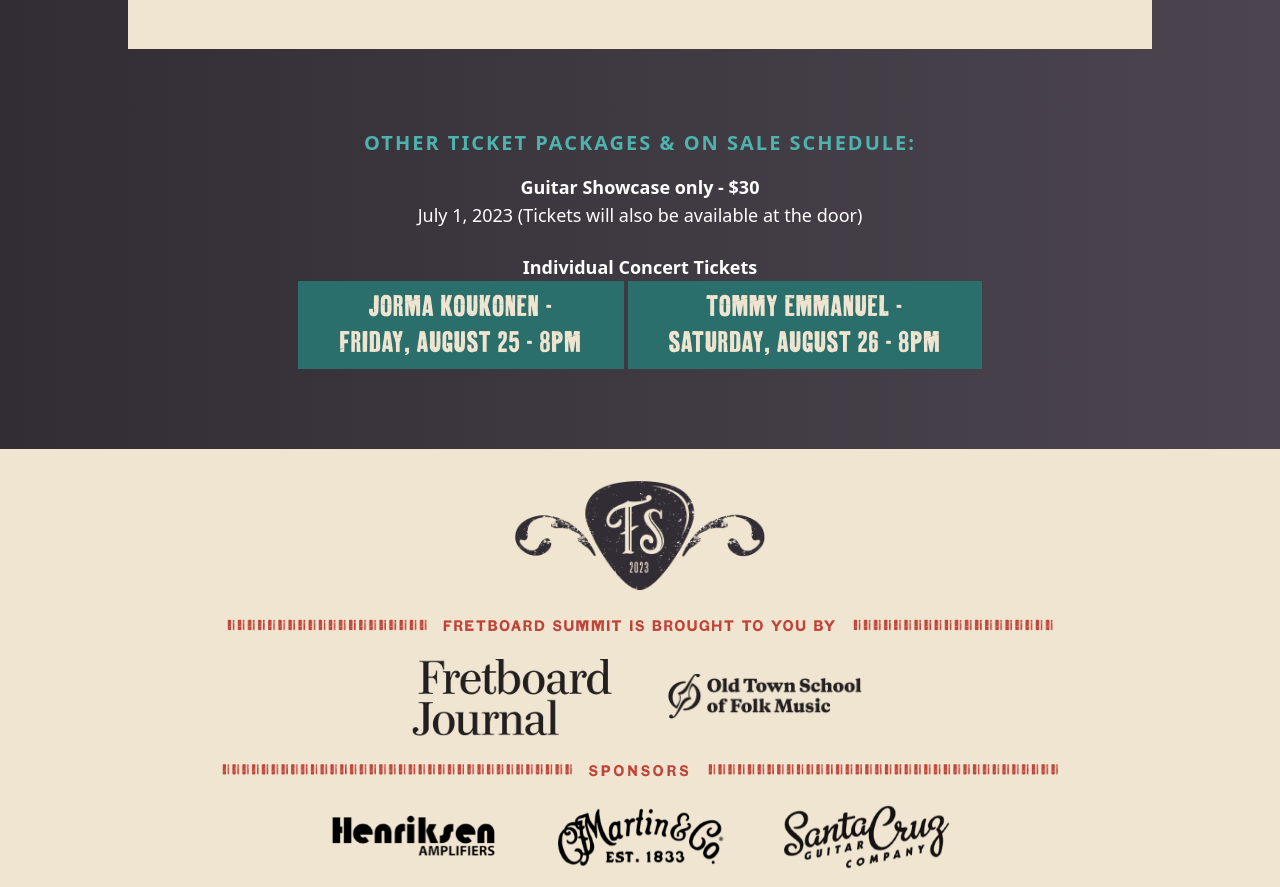
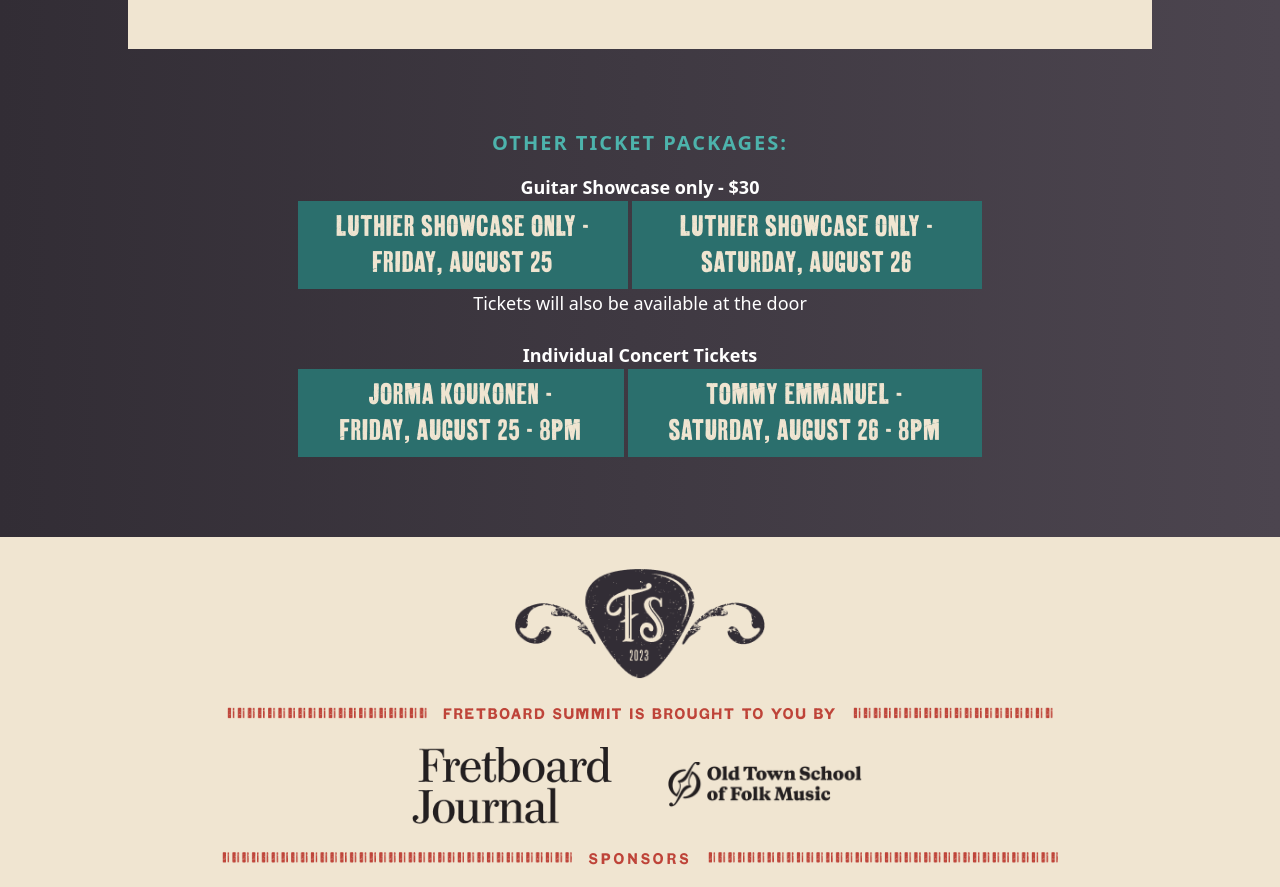
Before and after one commit to oldtownschool/fretboard-summit, a Next.js app: page /tickets in a window 1280 px wide. Shown: the part 2180-3067 px from the top of the page. Built offline with nearby package versions, Linux system fonts and the light colour scheme.

Commit message:
updated tickets page with buttons for guitar showcase

```diff
--- a/app/tickets/page.js
+++ b/app/tickets/page.js
@@ -161,13 +161,27 @@ export default function Tickets() {
 
         <div className="mt-10 mb-20 w-full max-w-5xl items-center sm:flex sm:flex-col px-4 lg:px-14 text-center">
           <h2 className="mb-4 text-[#4DB3AC] font-bold uppercase text-xl tracking-widest ">
-            OTHER TICKET PACKAGES &amp; ON SALE SCHEDULE:
+            OTHER TICKET PACKAGES:
           </h2>
           <p className="text-white text-lg">
             <span className="font-bold">Guitar Showcase only - $30</span>
-            <br />
-            July 1, 2023 (Tickets will also be available at the door)
           </p>
+          <div className="w-full sm:flex-row sm:flex sm:w-3/4">
+            <Link href="https://www.oldtownschool.org/events/event.php?event_id=8881" className="text-center">
+              <button className="tracking-wider text-3xl font-aurochs px-6 py-2 uppercase hover:bg-[#4DB3AC] bg-[#2B6F6D] text-[#F0E5D1]">
+              Luthier Showcase Only - Friday,&nbsp;August&nbsp;25
+              </button>
+            </Link>
+            <Link href="https://www.oldtownschool.org/events/event.php?event_id=8882" className="text-center ml-0 sm:ml-1">
+              <button className="tracking-wider text-3xl font-aurochs px-6 py-2 uppercase hover:bg-[#4DB3AC] bg-[#2B6F6D] text-[#F0E5D1] mt-2 sm:mt-0">
+              Luthier Showcase Only - Saturday,&nbsp;August&nbsp;26
+              </button>
+            </Link>
+          </div>
+          <p className="text-white text-lg">
+            Tickets will also be available at the door
+          </p>
+
           <p className="text-white text-lg mt-6">
             <span className="font-bold">Individual Concert Tickets</span>
           </p>
```
Also changed, not shown: next.config.js (+7 -7 lines).
